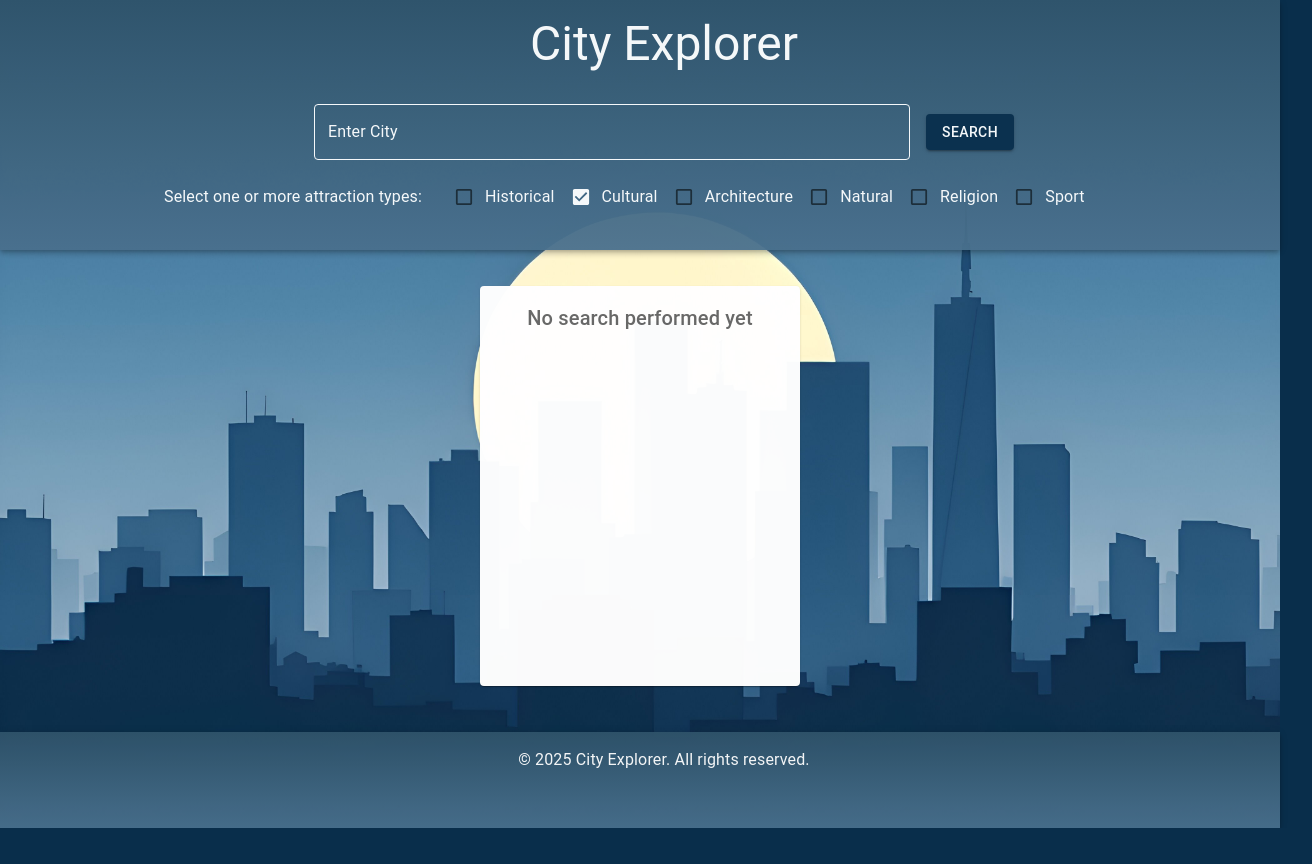
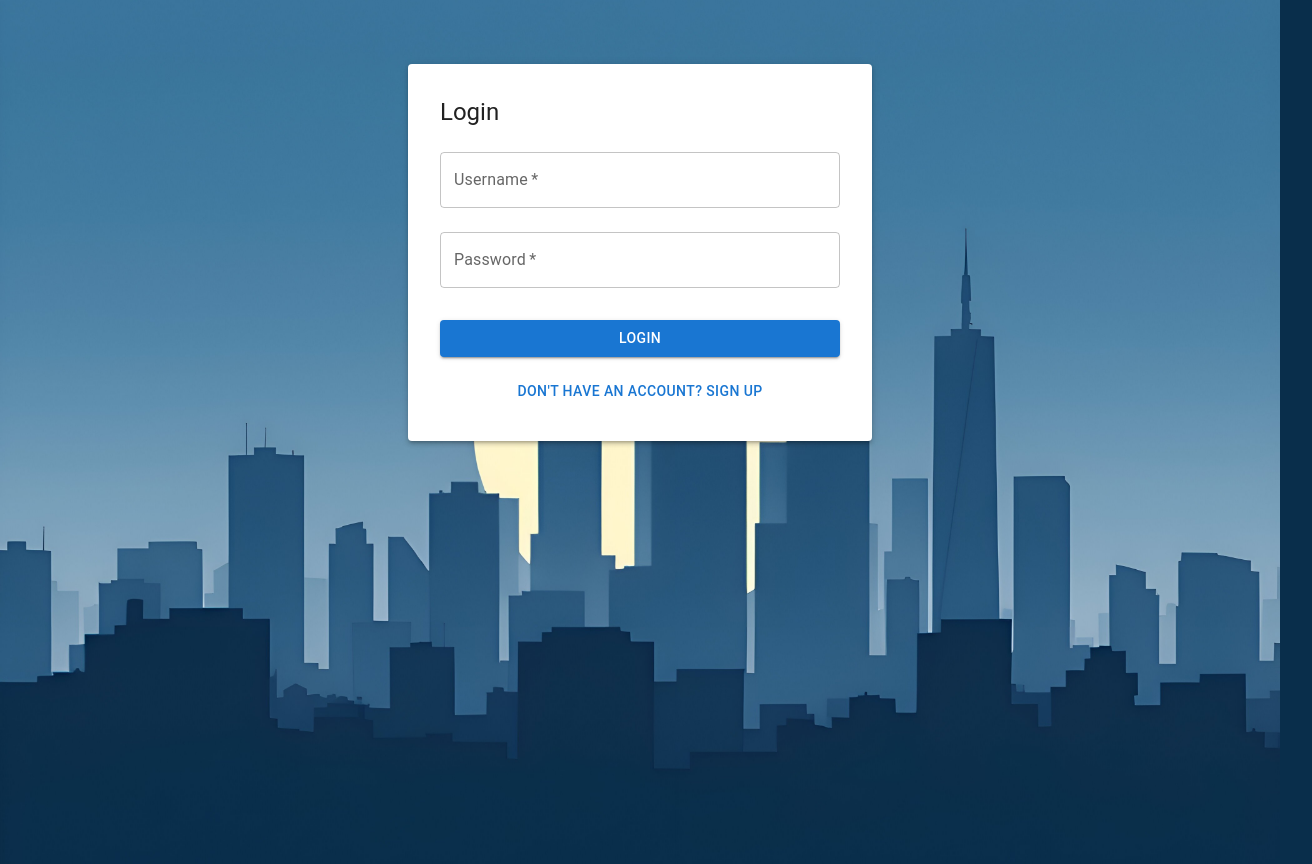
Before and after one commit to szbernadett/api_call_with_backend, a React (Create React App) app in the folder api_call_frontend/: page / in a window 1280 px wide. Shown: the whole page, 1312 px wide, since content can reach past the window. Before the commit the page ends 828 px from the top, so only its background shows below. Built offline with nearby package versions, Linux system fonts and the light colour scheme; no server answers.

Commit message:
Commiting frontend changes for sign up and login / logout features

```diff
--- a/api_call_frontend/src/App.js
+++ b/api_call_frontend/src/App.js
@@ -1,4 +1,4 @@
-import React, { useState } from "react";
+import React, { useState, useEffect } from "react";
 import { apiCall } from "./utils/fetchData";
 import { createCities } from "./utils/cityFactory";
 import {
@@ -8,13 +8,51 @@ import {
   getForecastSearchInfo,
 } from "./utils/searchInfoFactory";
 import AppLayout from "./components/AppLayout";
+import AuthContainer from "./components/AuthContainer";
 
 export default function App() {
   const [cities, setCities] = useState(null);
   const [error, setError] = useState(null);
   const [apiError, setApiError] = useState(null);
   const [loading, setLoading] = useState(false);
+  const [user, setUser] = useState(null);
   const { callApi } = apiCall();
+
+  // Check if user is already logged in
+  useEffect(() => {
+    const checkAuthStatus = async () => {
+      try {
+        const response = await fetch("https://api-call-with-backend.onrender.com/auth/status", {
+          credentials: "include"
+        });
+
+        if (response.ok) {
+          const data = await response.json();
+          setUser(data.user);
+        }
+      } catch (err) {
+        console.error("Auth check failed:", err);
+      }
+    };
+
+    checkAuthStatus();
+  }, []);
+
+  const handleLogin = (userData) => {
+    setUser(userData);
+  };
+
+  const handleLogout = async () => {
+    try {
+      await fetch("https://api-call-with-backend.onrender.com/auth/logout", {
+        method: "POST",
+        credentials: "include"
+      });
+      setUser(null);
+    } catch (err) {
+      console.error("Logout failed:", err);
+    }
+  };
 
   /**************************************************************************** */
   /*                          SEARCH HANDLER FUNCTION                           */
@@ -205,6 +243,18 @@ export default function App() {
   /**************************************************************************** */
   /*                             RETURNED COMPONENTS                            */
   /**************************************************************************** */
-  const props = { handleSearch, cities, error, loading };
+  if (!user) {
+    return <AuthContainer onLogin={handleLogin} />;
+  }
+
+  const props = {
+    handleSearch,
+    cities,
+    error,
+    loading,
+    user,
+    onLogout: handleLogout
+  };
+
   return <AppLayout {...props} />;
 }
--- a/api_call_frontend/src/components/AppLayout.js
+++ b/api_call_frontend/src/components/AppLayout.js
@@ -9,7 +9,7 @@ import NoSearchCard from "./NoSearchCard";
 import CardGrid from "./CardGrid";
 import "../index.css";
 
-export default function AppLayout({ handleSearch, cities, error, loading }) {
+export default function AppLayout({ handleSearch, cities, error, loading, user, onLogout }) {
   return (
     <Box
       sx={{
@@ -19,7 +19,7 @@ export default function AppLayout({ handleSearch, cities, error, loading }) {
       }}
     >
       {/* Header */}
-      <Header handleSearch={handleSearch} />
+      <Header handleSearch={handleSearch} user={user} onLogout={onLogout} />
       {/* Main Content */}
       <Box
         component="main"
--- /dev/null
+++ b/api_call_frontend/src/components/AuthContainer.js
@@ -0,0 +1,18 @@
+import React, { useState } from "react";
+import Login from "./Login";
+import Signup from "./Signup";
+
+export default function AuthContainer({ onLogin }) {
+  const [showLogin, setShowLogin] = useState(true);
+
+  return showLogin ? (
+    <Login
+      onLogin={onLogin}
+      switchToSignup={() => setShowLogin(false)}
+    />
+  ) : (
+    <Signup
+      switchToLogin={() => setShowLogin(true)}
+    />
+  );
+}
--- a/api_call_frontend/src/components/Header.js
+++ b/api_call_frontend/src/components/Header.js
@@ -1,32 +1,51 @@
 import React from "react";
-import { AppBar, Toolbar, Typography, Box } from "@mui/material";
-import SearchBar from "./SearchBar"; // Adjust the path as necessary
+import { AppBar, Toolbar, Typography, Box, Button } from "@mui/material";
+import SearchBar from "./SearchBar";
 
-export default function Header({ handleSearch }) {
+export default function Header({ handleSearch, user, onLogout }) {
   return (
     <AppBar
       position="static"
       sx={{
         width: "100vw",
         background: "linear-gradient(to bottom, #2F536A, #49708D)",
-        opacity: 0.95, // Slight transparency
-        padding: 2, // Add some padding for spacing
-        //zIndex: 1201, // Ensure the header stays on top
+        opacity: 0.95,
+        padding: 2,
       }}
     >
       <Toolbar
         sx={{
-          flexDirection: "column", // Stack items vertically
-          alignItems: "center", // Center items horizontally
+          flexDirection: "column",
+          alignItems: "center",
           width: "100%",
         }}
       >
+        {/* User info and logout */}
+        <Box sx={{
+          display: "flex",
+          justifyContent: "flex-end",
+          width: "100%",
+          mb: 2
+        }}>
+          <Typography sx={{ mr: 2, color: "white" }}>
+            Welcome, {user.username}
+          </Typography>
+          <Button
+            variant="outlined"
+            color="inherit"
+            onClick={onLogout}
+            size="small"
+          >
+            Logout
+          </Button>
+        </Box>
+
         {/* Title */}
         <Typography
           variant="h3"
           sx={{
-            color: "white", // Ensure contrast with the background
-            marginBottom: 2, // Add space below the title
+            color: "white",
+            marginBottom: 2,
           }}
         >
           City Explorer
@@ -34,7 +53,7 @@ export default function Header({ handleSearch }) {
 
         {/* Search Bar */}
         <Box sx={{ width: "100%", maxWidth: "1000px" }}>
-          <SearchBar handleSearch={handleSearch} />
+          <SearchBar handleSearch={handleSearch} isAuthenticated={!!user} />
         </Box>
       </Toolbar>
     </AppBar>
--- /dev/null
+++ b/api_call_frontend/src/components/Login.js
@@ -0,0 +1,82 @@
+import React, { useState } from "react";
+import { Box, TextField, Button, Typography, Paper } from "@mui/material";
+
+export default function Login({ onLogin, switchToSignup }) {
+  const [username, setUsername] = useState("");
+  const [password, setPassword] = useState("");
+  const [error, setError] = useState("");
+
+  const handleSubmit = async (e) => {
+    e.preventDefault();
+    setError("");
+
+    try {
+      const response = await fetch("https://api-call-with-backend.onrender.com/auth/login", {
+        method: "POST",
+        headers: { "Content-Type": "application/json" },
+        body: JSON.stringify({ username, password }),
+        credentials: "include"
+      });
+
+      const data = await response.json();
+
+      if (!response.ok) {
+        setError(data.message || "Login failed");
+        return;
+      }
+
+      onLogin(data.user);
+    } catch (err) {
+      setError("Login failed. Please try again.");
+    }
+  };
+
+  return (
+    <Paper elevation={3} sx={{ p: 4, maxWidth: 400, mx: "auto", mt: 8 }}>
+      <Typography variant="h5" component="h1" gutterBottom>
+        Login
+      </Typography>
+
+      {error && (
+        <Typography color="error" sx={{ mb: 2 }}>
+          {error}
+        </Typography>
+      )}
+
+      <Box component="form" onSubmit={handleSubmit}>
+        <TextField
+          fullWidth
+          label="Username"
+          margin="normal"
+          value={username}
+          onChange={(e) => setUsername(e.target.value)}
+          required
+        />
+        <TextField
+          fullWidth
+          label="Password"
+          type="password"
+          margin="normal"
+          value={password}
+          onChange={(e) => setPassword(e.target.value)}
+          required
+        />
+        <Button
+          type="submit"
+          variant="contained"
+          fullWidth
+          sx={{ mt: 3, mb: 2 }}
+        >
+          Login
+        </Button>
+        <Button
+          variant="text"
+          fullWidth
+          onClick={switchToSignup}
+        >
+          Don't have an account? Sign up
+        </Button>
+      </Box>
+    </Paper>
+  );
+}
--- a/api_call_frontend/src/components/SearchBar.js
+++ b/api_call_frontend/src/components/SearchBar.js
@@ -18,7 +18,7 @@ const CategoryEnum = Object.freeze({
   Sport: "sport",
 });
 
-export default function SearchBar({ handleSearch }) {
+export default function SearchBar({ handleSearch, isAuthenticated }) {
   const [city, setCity] = useState("");
   const [selectedCategories, setSelectedCategories] = useState([
     CategoryEnum.Cultural,
@@ -33,7 +33,7 @@ export default function SearchBar({ handleSearch }) {
     );
   };
 
-  const isSearchDisabled = selectedCategories.length === 0;
+  const isSearchDisabled = selectedCategories.length === 0 || !isAuthenticated;
 
   return (
     <Box
@@ -56,6 +56,7 @@ export default function SearchBar({ handleSearch }) {
           variant="outlined"
           value={city}
           onChange={(e) => setCity(e.target.value)}
+          disabled={!isAuthenticated}
           inputProps={{
             "aria-label": "Enter city", // Accessible label for screen readers
           }}
@@ -139,6 +140,7 @@ export default function SearchBar({ handleSearch }) {
                   size="medium"
                   checked={selectedCategories.includes(CategoryEnum[key])}
                   onChange={() => handleCheckboxChange(CategoryEnum[key])}
+                  disabled={!isAuthenticated}
                   sx={{
                     transform: "scale(0.9)", // Make the checkbox slightly smaller
                     "&.Mui-checked": {
--- /dev/null
+++ b/api_call_frontend/src/components/Signup.js
@@ -0,0 +1,107 @@
+import React, { useState } from "react";
+import { Box, TextField, Button, Typography, Paper } from "@mui/material";
+
+export default function Signup({ switchToLogin }) {
+  const [username, setUsername] = useState("");
+  const [email, setEmail] = useState("");
+  const [password, setPassword] = useState("");
+  const [confirmPassword, setConfirmPassword] = useState("");
+  const [error, setError] = useState("");
+
+  const handleSubmit = async (e) => {
+    e.preventDefault();
+    setError("");
+
+    if (password !== confirmPassword) {
+      setError("Passwords don't match");
+      return;
+    }
+
+    try {
+      const response = await fetch("https://api-call-with-backend.onrender.com/auth/signup", {
+        method: "POST",
+        headers: { "Content-Type": "application/json" },
+        body: JSON.stringify({ username, email, password })
+      });
+
+      const data = await response.json();
+
+      if (!response.ok) {
+        setError(data.message || "Signup failed");
+        return;
+      }
+
+      // Redirect to login on successful signup
+      switchToLogin();
+    } catch (err) {
+      setError("Signup failed. Please try again.");
+    }
+  };
+
+  return (
+    <Paper elevation={3} sx={{ p: 4, maxWidth: 400, mx: "auto", mt: 8 }}>
+      <Typography variant="h5" component="h1" gutterBottom>
+        Sign Up
+      </Typography>
+
+      {error && (
+        <Typography color="error" sx={{ mb: 2 }}>
+          {error}
+        </Typography>
+      )}
+
+      <Box component="form" onSubmit={handleSubmit}>
+        <TextField
+          fullWidth
+          label="Username"
+          margin="normal"
+          value={username}
+          onChange={(e) => setUsername(e.target.value)}
+          required
+        />
+        <TextField
+          fullWidth
+          label="Email"
+          type="email"
+          margin="normal"
+          value={email}
+          onChange={(e) => setEmail(e.target.value)}
+          required
+        />
+        <TextField
+          fullWidth
+          label="Password"
+          type="password"
+          margin="normal"
+          value={password}
+          onChange={(e) => setPassword(e.target.value)}
+          required
+        />
+        <TextField
+          fullWidth
+          label="Confirm Password"
+          type="password"
+          margin="normal"
+          value={confirmPassword}
+          onChange={(e) => setConfirmPassword(e.target.value)}
+          required
+        />
+        <Button
+          type="submit"
+          variant="contained"
+          fullWidth
+          sx={{ mt: 3, mb: 2 }}
+        >
+          Sign Up
+        </Button>
+        <Button
+          variant="text"
+          fullWidth
+          onClick={switchToLogin}
+        >
+          Already have an account? Login
+        </Button>
+      </Box>
+    </Paper>
+  );
+}
```
